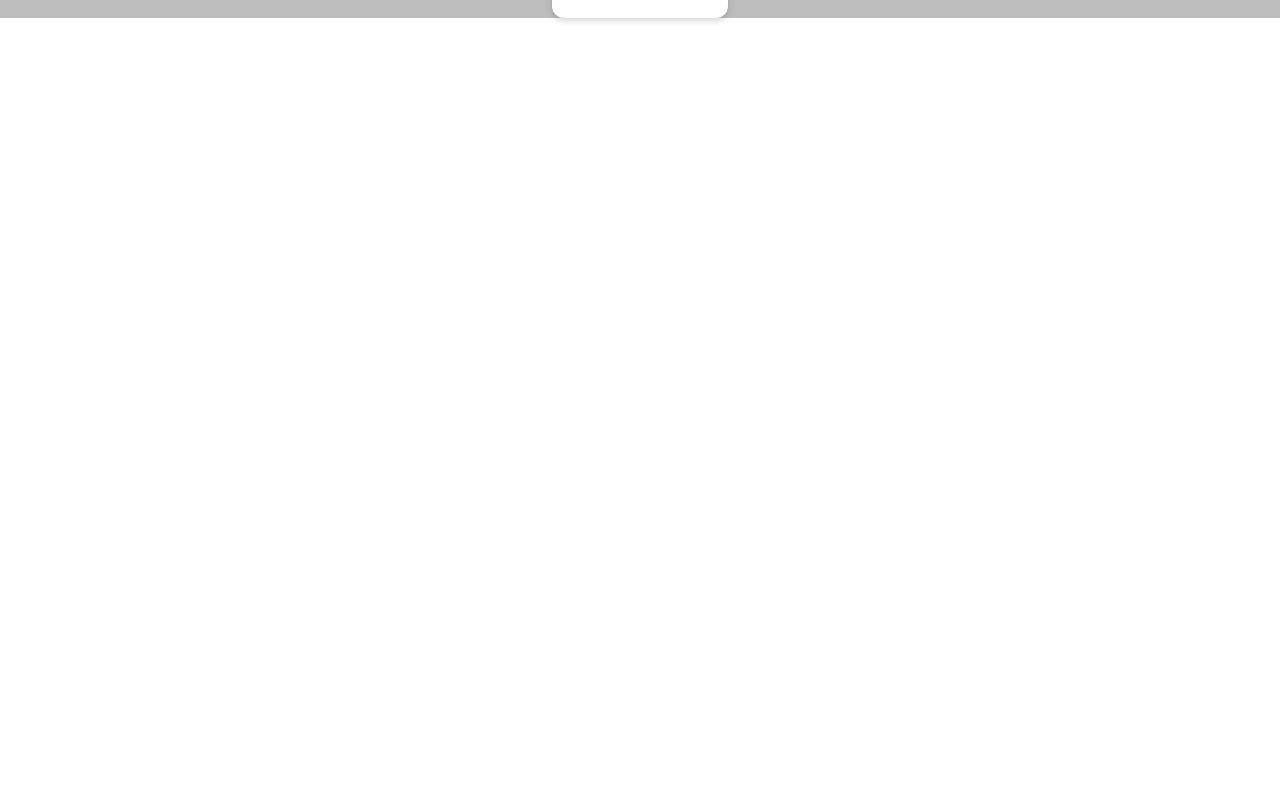
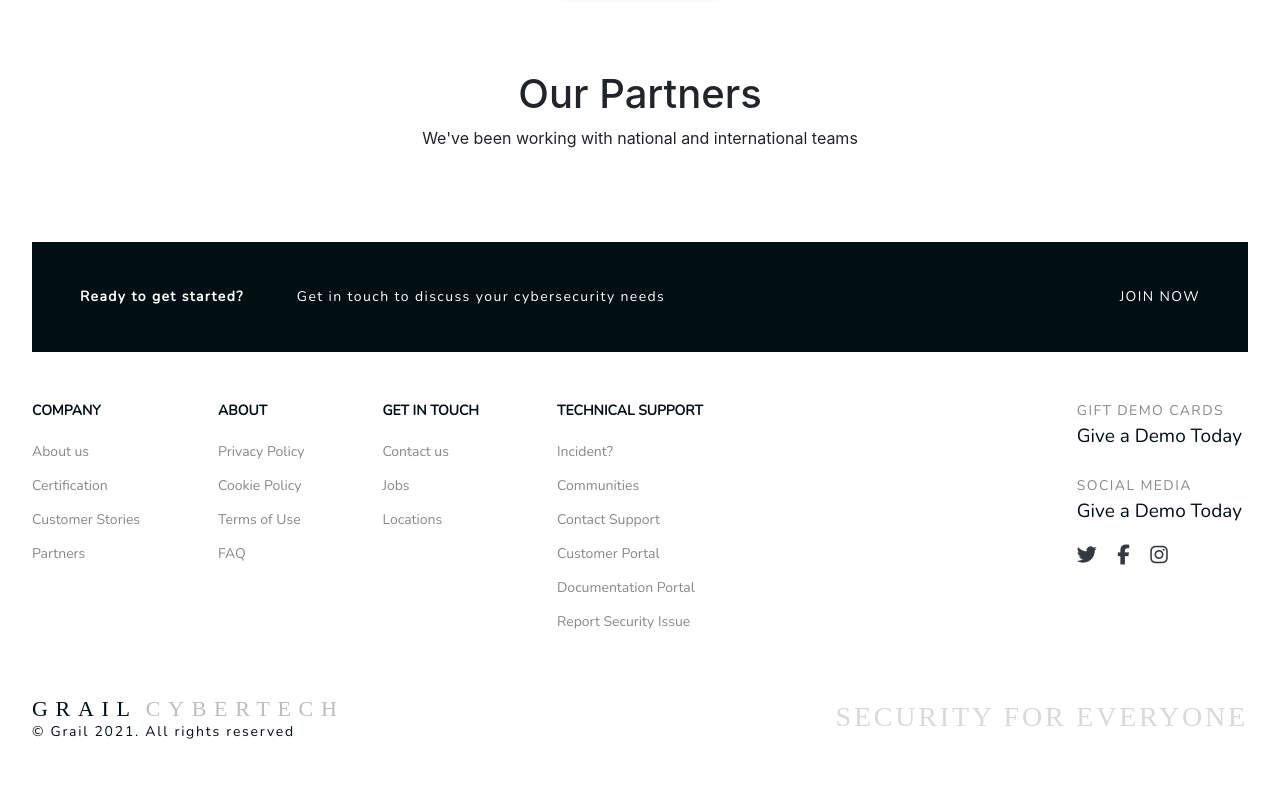
Before and after one commit to jordicallupegrail/grail-bootstrap, a plain HTML site: page index.html in a window 1280 px wide. Shown: the part 2536-3326 px from the top of the page. Drawn offline with nearby package versions, Linux system fonts and the light colour scheme.

Commit message:
Update index.html

```diff
--- a/index.html
+++ b/index.html
@@ -12,19 +12,12 @@
         integrity="sha384-TX8t27EcRE3e/ihU7zmQxVncDAy5uIKz4rEkgIXeMed4M0jlfIDPvg6uqKI2xXr2" crossorigin="anonymous" />
     <link href="https://fonts.googleapis.com/css?family=Nunito" rel="stylesheet" />
 
-    <script src="https://code.jquery.com/jquery-3.5.1.slim.min.js" <<<<<<< HEAD
+    <script src="https://code.jquery.com/jquery-3.5.1.slim.min.js"
         integrity="sha384-DfXdz2htPH0lsSSs5nCTpuj/zy4C+OGpamoFVy38MVBnE+IbbVYUew+OrCXaRkfj" crossorigin="anonymous">
     </script>
     <script src="https://cdn.jsdelivr.net/npm/bootstrap@4.5.3/dist/js/bootstrap.bundle.min.js"
         integrity="sha384-ho+j7jyWK8fNQe+A12Hb8AhRq26LrZ/JpcUGGOn+Y7RsweNrtN/tE3MoK7ZeZDyx" crossorigin="anonymous">
     </script>
-    =======
-    integrity="sha384-DfXdz2htPH0lsSSs5nCTpuj/zy4C+OGpamoFVy38MVBnE+IbbVYUew+OrCXaRkfj"
-    crossorigin="anonymous"></script>
-    <script src="https://cdn.jsdelivr.net/npm/bootstrap@4.5.3/dist/js/bootstrap.bundle.min.js"
-        integrity="sha384-ho+j7jyWK8fNQe+A12Hb8AhRq26LrZ/JpcUGGOn+Y7RsweNrtN/tE3MoK7ZeZDyx" crossorigin="anonymous">
-    </script>
-    >>>>>>> master
 
     <script src="main.js"></script>
 </head>
@@ -689,7 +682,15 @@
         </div>
     </section>
     <section>
-        <div style="background-color: white; width: 100%; min-height: 100vh"></div>
+        <div style="background-color: white; min-height: 25vh;" class="d-flex align-items-center w-100">
+            <div class="container">
+                <div class="pt-5 text-center">
+                    <h1 class="">Our Partners</h1>
+                    <p>We've been working with national and international teams</p>
+                </div>
+            </div>
+
+        </div>
     </section>
 
     <!-- Start footer -->
```
